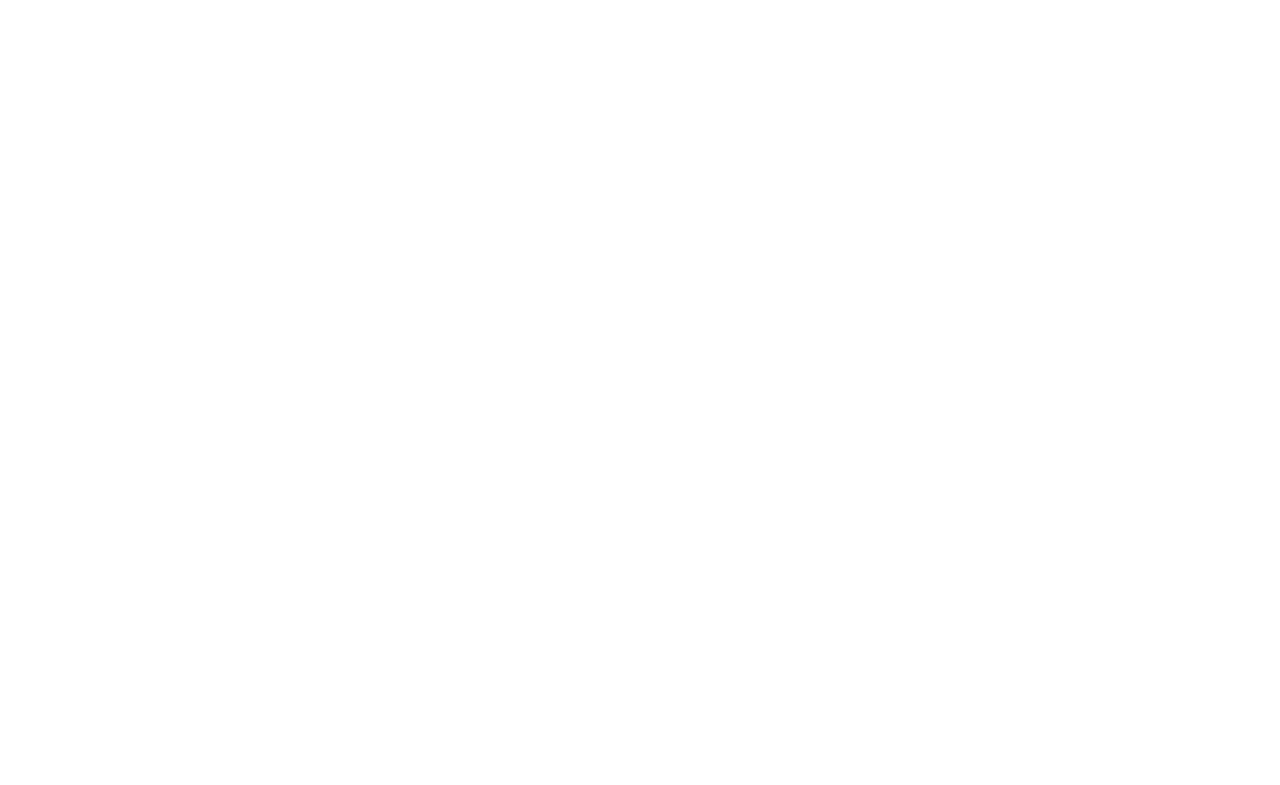
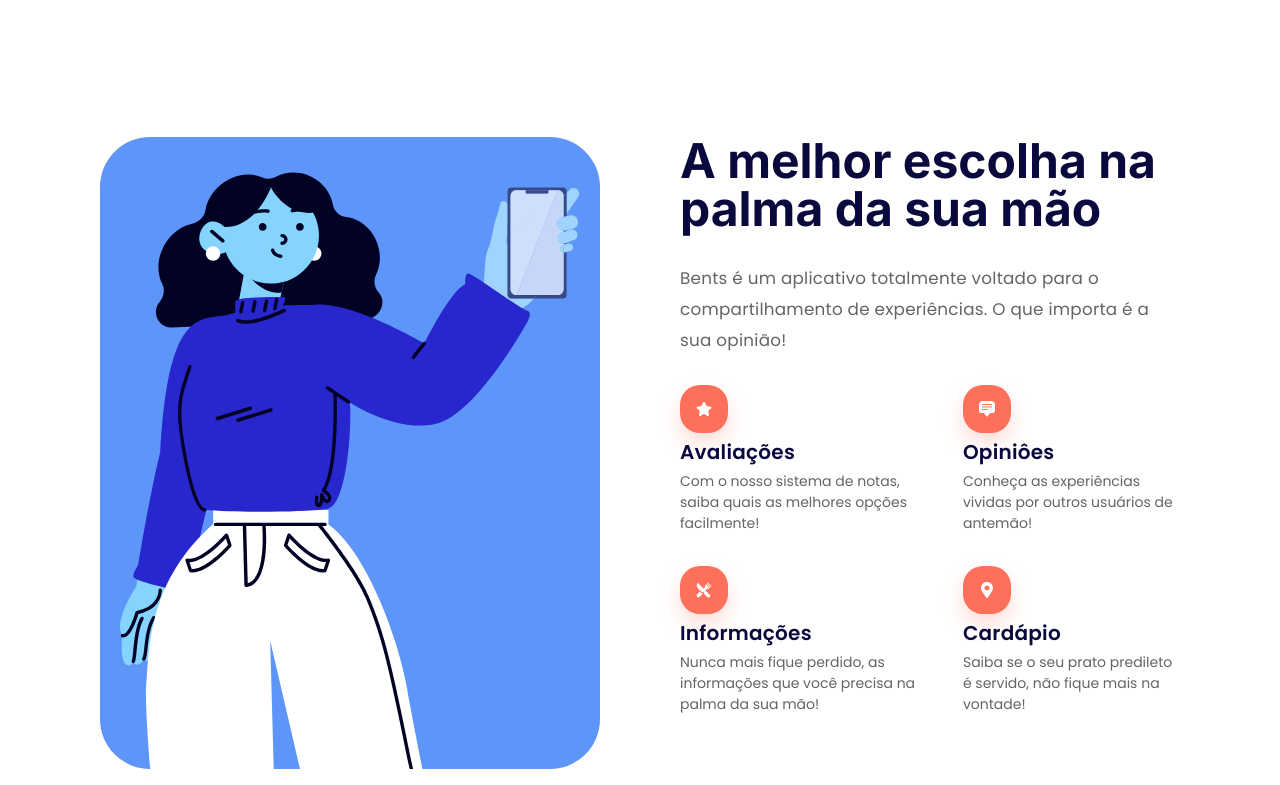
Before and after one commit to benteats/benteats-frontend, a React (Vite) app in the folder bents-app/: page / in a window 1280 px wide. Shown: the part 669-1454 px from the top of the page. Before the commit the page ends 800 px from the top, so only its background shows below. Built offline with nearby package versions, Linux system fonts and the light colour scheme.

Commit message:
feat(Solution): adicionando comonente solucao

```diff
--- a/bents-app/src/components/home/hero/Hero.tsx
+++ b/bents-app/src/components/home/hero/Hero.tsx
@@ -1,12 +1,12 @@
 import { ReactComponent as HeroSVG } from '../../../assets/hero.svg'
-import * as HeroStyle from '../../../styles/hero/HeroStyle'
+import * as HeroStyle from '../../../styles/home/hero/HeroStyle'
 import * as Global from '../../../styles/Global'
 
 export default function Hero() {
   return (
     <>
-      <HeroStyle.Container>
-        <HeroStyle.HeroContainer>
+      <Global.Container>
+        <HeroStyle.Container>
           <HeroStyle.HeroTitleContainer>
             <HeroStyle.HeroTitle>
               {`Viva Momentos Compartilhe Histórias.`}
@@ -20,8 +20,8 @@ export default function Hero() {
           <HeroStyle.HeroSVGContainer>
             <HeroSVG />
           </HeroStyle.HeroSVGContainer>
-        </HeroStyle.HeroContainer>
-      </HeroStyle.Container>
+        </HeroStyle.Container>
+      </Global.Container>
     </>
   )
 }
--- a/bents-app/src/components/home/navbar/Navbar.tsx
+++ b/bents-app/src/components/home/navbar/Navbar.tsx
@@ -32,7 +32,7 @@ export default function Navbar() {
         <NavbarStyle.ContainerNav>
           <NavbarStyle.Burger size={'2.5em'} onClick={toggleMobileMenu} />
           <NavbarStyle.Logo>
-            <Logo />
+            <Logo/>
           </NavbarStyle.Logo>
           <NavbarStyle.NavItems>
             <ul>
--- /dev/null
+++ b/bents-app/src/components/home/solution/Solution.tsx
@@ -0,0 +1,66 @@
+import { FaStar, FaMapMarkerAlt } from 'react-icons/fa'
+import { BsChatSquareTextFill } from 'react-icons/bs'
+import { IoRestaurant } from 'react-icons/io5'
+import { ReactComponent as SolutionSVG } from '../../../assets/solution.svg'
+import * as SolutionStyle from '../../../styles/home/solution/SolutionStyle'
+import * as Global from '../../../styles/Global'
+import { useState } from 'react'
+
+
+export default function Hero() {
+  const [solutionItems, setSolutionItems] = useState([
+    {
+      icon: <FaStar/>,
+      title: 'Avaliações',
+      description: 'Com o nosso sistema de notas, saiba quais as melhores opções facilmente!'
+    },
+    {
+      icon: <BsChatSquareTextFill/>,
+      title: 'Opiniôes',
+      description: 'Conheça as experiências vividas por outros usuários de antemão!'
+    },
+    {
+      icon: <IoRestaurant/>,
+      title: 'Informações',
+      description: 'Nunca mais fique perdido, as informações que você precisa na palma da sua mão!'
+    },
+    {
+      icon: <FaMapMarkerAlt/>,
+      title: 'Cardápio',
+      description: 'Saiba se o seu prato predileto é servido, não fique mais na vontade!'
+    }
+  ])
+  return (
+    <>
+      <Global.Container>
+        <SolutionStyle.Container>
+          <SolutionStyle.ContainerSVG>
+            <SolutionSVG/>
+          </SolutionStyle.ContainerSVG>
+          <SolutionStyle.ContentSolutions>
+            <div>
+              <Global.Title>
+                {`A melhor escolha na palma
+                da sua mão`}
+              </Global.Title>
+              <Global.Description>
+                Bents é um aplicativo totalmente voltado para o
+                compartilhamento de experiências. O que importa é a sua opinião!
+              </Global.Description>
+            </div>
+            <SolutionStyle.SolutionGrid>
+            {solutionItems.map((element, item) => (
+               <SolutionStyle.SolutionItem key={item}>
+                 {element.icon}
+                 <h2>{element.title}</h2>
+                 <p>{element.description}</p>
+               </SolutionStyle.SolutionItem>
+               )
+            )}
+            </SolutionStyle.SolutionGrid>
+          </SolutionStyle.ContentSolutions>
+        </SolutionStyle.Container>
+      </Global.Container>
+    </>
+  )
+}
--- a/bents-app/src/pages/home/Home.tsx
+++ b/bents-app/src/pages/home/Home.tsx
@@ -1,12 +1,14 @@
 import React from 'react'
 import Hero from '../../components/home/hero/Hero'
 import Navbar from '../../components/home/navbar/Navbar'
+import Solution from '../../components/home/solution/Solution'
 
 export default function Home(){
     return(
     <>
         <Navbar />
         <Hero />
+        <Solution />
     </>
     )
 }
--- a/bents-app/src/styles/Global.ts
+++ b/bents-app/src/styles/Global.ts
@@ -16,9 +16,28 @@ export const Button = styled('a')`
 `
 
 export const Container = styled('div')`
+  margin-top: 100px;
   width: 100%;
   padding: 1em 100px;
   display: flex;
   justify-content: center;
   align-items: center;
+  @media screen and (max-width: 1080px){ padding: 1em 50px; }
+  @media screen and (max-width: 768px){ padding: 1em; }
 `
+
+export const Title = styled('h1')`
+  color: ${paletteColors.primaryText};
+  font-family: 'Inter', sans-serif;
+  font-size: 4.5em;
+  font-weight: 700;
+  line-height: 1em;
+`
+
+export const Description = styled('p')`
+  padding: 1.75em 0;
+  font-size: 1.05em;
+  line-height: 1.85em;
+  letter-spacing: 0.25px;
+  color: ${paletteColors.secondaryText};
+`
--- a/bents-app/src/styles/Root.ts
+++ b/bents-app/src/styles/Root.ts
@@ -3,6 +3,7 @@ export const paletteColors = {
     orange: '#FF705B',
     black: '#1E1C21',
     white: '#FFFFFF',
+    orangeShadow: '#FF705B4D',
     lightColor: '#FFFFFF',
     primaryText: '#0A093D',
     secondaryText: '#656464',
--- a/bents-app/src/styles/hero/HeroStyle.ts
+++ b/bents-app/src/styles/home/hero/HeroStyle.ts
@@ -1,18 +1,7 @@
-import { paletteColors, borderRadius } from '../Root'
+import { paletteColors, borderRadius } from '../../Root'
 import styled from '@emotion/styled'
 
 export const Container = styled('div')`
-  margin-top: 100px;
-  width: 100%;
-  padding: 1em 100px;
-  display: flex;
-  justify-content: center;
-  align-items: center;
-  @media screen and (max-width: 1080px){ padding: 1em 50px; }
-  @media screen and (max-width: 768px){ padding: 1em; }
-`
-
-export const HeroContainer = styled('div')`
   display: grid;
   gap: 2em;
   grid-template-columns: repeat(2, 1fr);
--- /dev/null
+++ b/bents-app/src/styles/home/solution/SolutionStyle.ts
@@ -0,0 +1,72 @@
+import { paletteColors, borderRadius } from '../../Root'
+import styled from '@emotion/styled'
+
+export const Container = styled('div')`
+  display: grid;
+  gap: 10em;
+  justify-content: space-between;
+  grid-template-columns: repeat(2, 1fr);
+  @media screen and (max-width: 1700px){ gap: 5em; }
+`
+
+export const ContainerSVG = styled('div')`
+  background: #5D95F9;
+  border-radius: 50px;
+  svg {
+    width: 100%;
+    height: 100%;
+  }
+`
+
+export const ContentSolutions = styled('div')`
+  display: flex;
+  flex-direction: column;
+  gap: 4em;
+  @media screen and (max-width: 1700px){
+    h1{
+      font-size: 3em;
+    }
+    gap: 0;
+    }
+`
+
+export const SolutionGrid = styled('div')`
+  display: grid;
+  grid-template-areas: 'a a';
+  gap: 5em;
+  @media screen and (max-width: 1700px){ gap: 2em; }
+`
+
+export const SolutionItem = styled('div')`
+  display: flex;
+  flex-direction: column;
+  justify-content: space-between;
+  max-width: 500px;
+  svg {
+    border-radius: ${borderRadius.globalBtn};
+    padding: 1em;
+    height: 4em;
+    width: 4em;
+    background: ${paletteColors.orange};
+    color: ${paletteColors.white};
+    box-shadow: 0px 10px 22px -2px ${paletteColors.orangeShadow};
+  }
+  h2 {
+    padding: .25rem 0;
+    font-size: 1.5em;
+    letter-spacing: 0.25px;
+    color: ${paletteColors.primaryText};
+  }
+  p {
+    font-size: 1em;
+    color: ${paletteColors.secondaryText};
+  }
+  @media screen and (max-width: 1400px){
+    h2{ font-size: 1.25em; }
+    svg{
+      height: 3em;
+      width: 3em;
+    }
+    p{ font-size: 14px; }
+  }
+`
```
Also changed, not shown: bents-app/src/assets/solution.svg (added).
